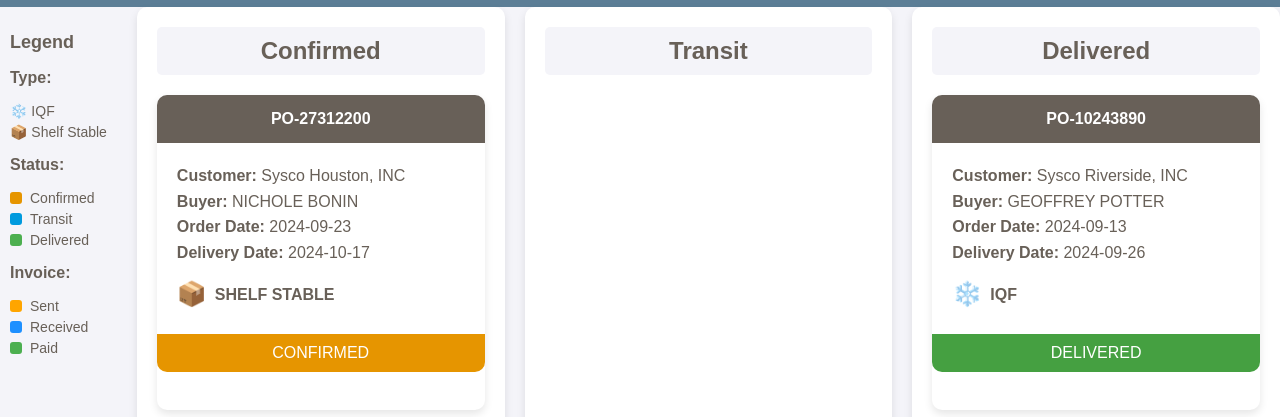
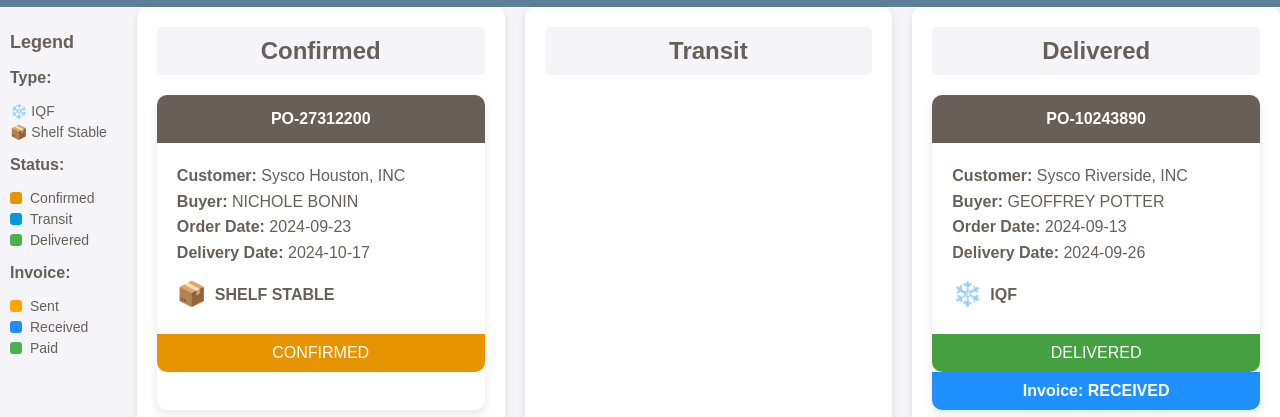
Before and after one commit to holt-ace/po-dashboard, a plain HTML site: page index.html in a window 1280 px wide. Shown: the part 374-791 px from the top of the page. Drawn offline with Linux system fonts and the light colour scheme; a web font is replaced by a local one.

Commit message:
quick save

```diff
--- a/index.html
+++ b/index.html
@@ -324,7 +324,7 @@
         "Order Date": "2024-09-13",
         "Delivery Date": "2024-09-26",
         "Status": "DELIVERED",
-        "Invoice": "SENT",
+        "Invoice": "RECEIVED",
         "Type": "IQF",
         "pdf": "https://github.com/holt-ace/po-dashboard/blob/master/Sysco%20_PO_Confirmation/PO_10243890.pdf"
     },
@@ -335,7 +335,7 @@
         "Order Date": "2024-09-09",
         "Delivery Date": "2024-09-26",
         "Status": "DELIVERED",
-        "Invoice": "SENT",
+        "Invoice": "RECEIVED",
         "Type": "IQF",
         "pdf": "https://github.com/holt-ace/po-dashboard/blob/master/Sysco%20_PO_Confirmation/PO_38240150.pdf"
     },
```
